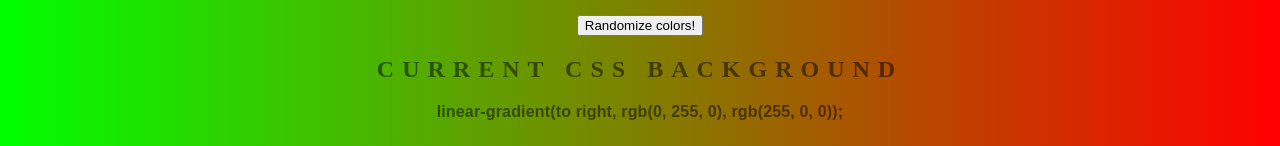
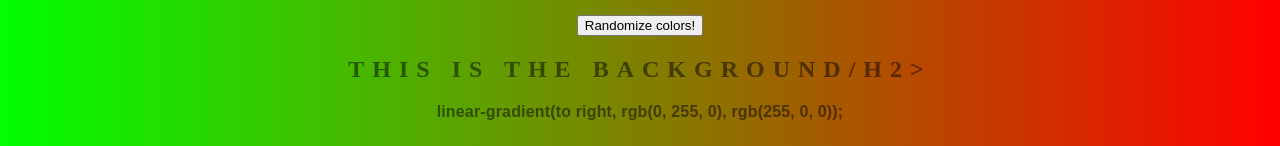
Before and after one commit to KurtAg1/background-generator, a plain HTML site: page index.html in a window 1280 px wide. Shown: the part 235-381 px from the top of the page. Drawn offline with Linux system fonts and the light colour scheme.

Commit message:
chaning text

```diff
--- a/index.html
+++ b/index.html
@@ -10,7 +10,7 @@
 	<input class="color2" type="color" name="color2" value="#ff0000">
 	<hr>
 	<button>Randomize colors!</button>
-	<h2>Current CSS Background</h2>
+	<h2>This is the background/h2>
 	<h3></h3>
 	<script type="text/javascript" src="script.js"></script>
 </body>
```
